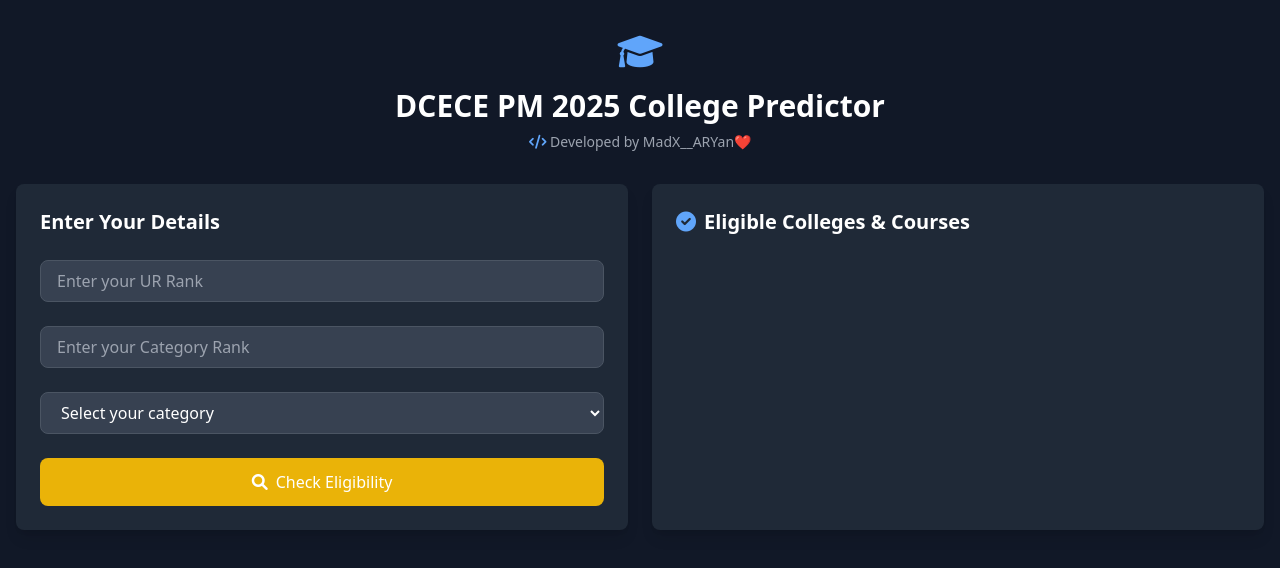
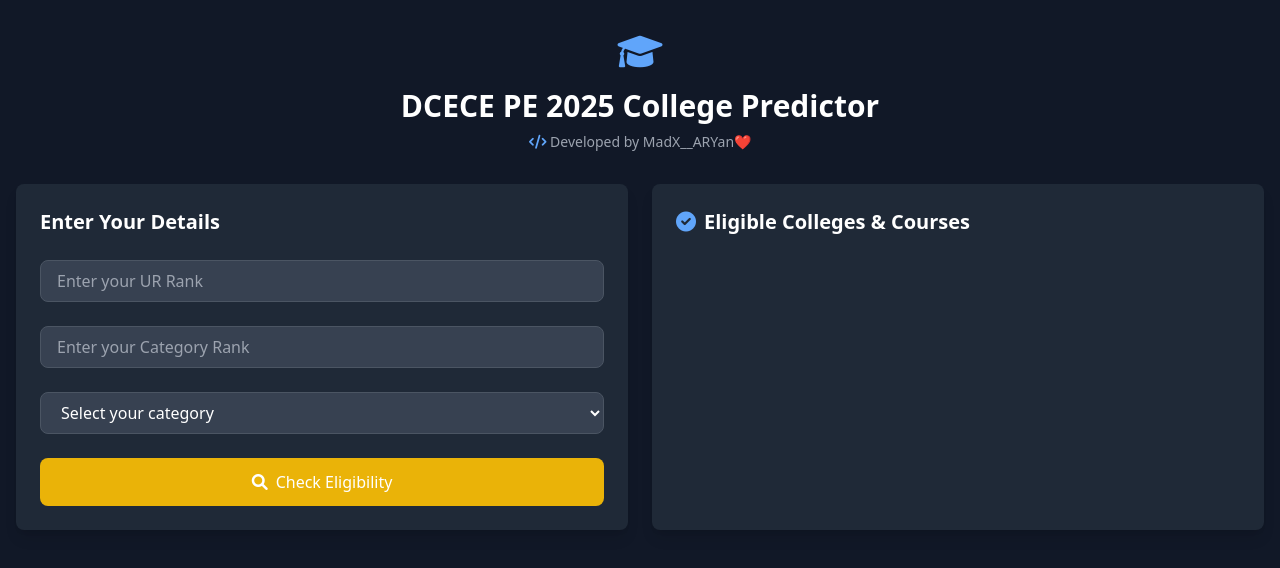
Before and after one commit to my-skills-app/Polytechnic-Collage-Conslig-help, a plain HTML site: page index.html in a window 1280 px wide. Drawn offline with nearby package versions, Linux system fonts and the light colour scheme.

Commit message:
Update index.html

```diff
--- a/index.html
+++ b/index.html
@@ -13,7 +13,7 @@
       <div class="text-center mb-4">
         <i class="fas fa-graduation-cap text-blue-400 text-4xl"></i>
       </div>
-      <h1 class="text-3xl font-bold text-gradient transition-all duration-300 transform-gpu hover:scale-105 mb-2">DCECE PM 2025 College Predictor</h1>
+      <h1 class="text-3xl font-bold text-gradient transition-all duration-300 transform-gpu hover:scale-105 mb-2">DCECE PE 2025 College Predictor</h1>
       <p class="text-sm text-gray-400"><i class="fas fa-code text-blue-400"></i> Developed by MadX__ARYan❤️</p>
     </div>
 
```
